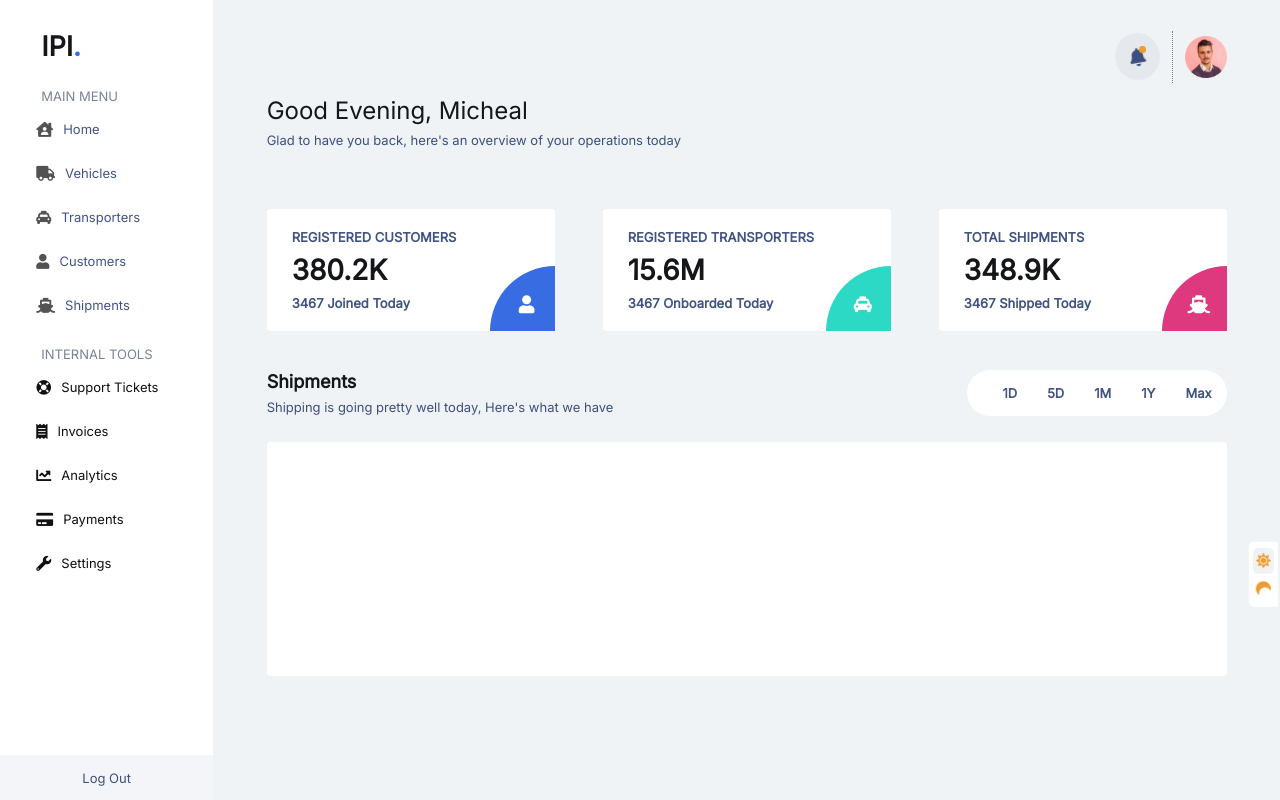
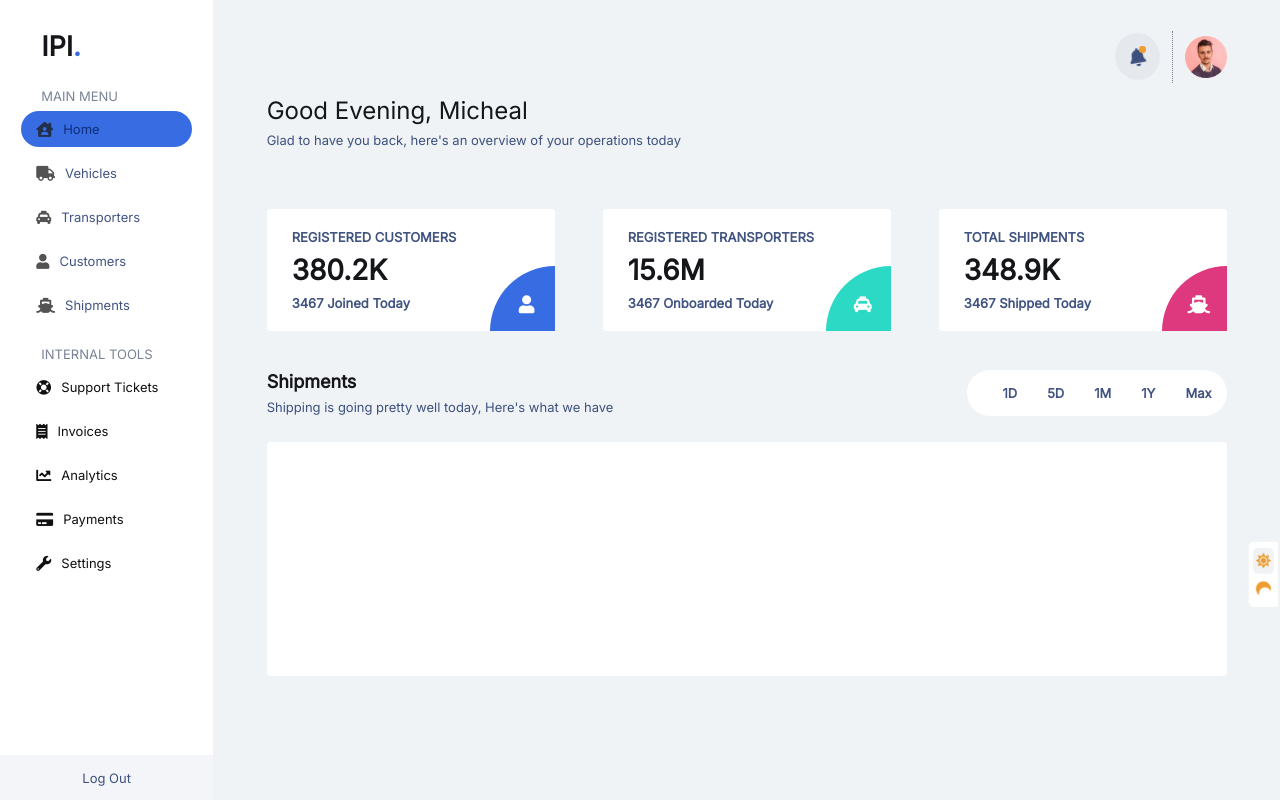
Before and after one commit to Praise-Oyeniyi/Logistics-Dashboard, a React (Create React App) app: page / in a window 1280 px wide. Built offline with nearby package versions, Linux system fonts and the light colour scheme; a web font is replaced by a local one.

Commit message:
updated errors

```diff
--- a/package.json
+++ b/package.json
@@ -38,5 +38,8 @@
       "last 1 firefox version",
       "last 1 safari version"
     ]
+  },
+  "devDependencies": {
+    "web-vitals": "^2.1.4"
   }
 }
--- a/src/App.js
+++ b/src/App.js
@@ -4,8 +4,9 @@ import Shipments from './Components/Shipments';
 import Vehicles from './Components/VehiclePage/Vehicles';
 import Customers from './Components/Customers'
 import Transporters from './Components/Transporters'
-import { Router, Routes, Route} from 'react-router-dom';
+import { Routes, Route, Switch} from 'react-router-dom';
 import React, { useState } from 'react';
+import Home from './Components/Home';
 
 
 
@@ -72,29 +73,16 @@ function App() {
     }
   }
 
-  const [nav, navActive] = useState({
-    clickedState: null,
-    objects: [{id:1, linked: '/', link: 'Home', icon: 'fa fa-solid fa-house-user'},
-      {id:2, linked: 'Vehicles', link: 'Vehicles', icon: 'fa fa-solid fa-truck'},
-      {id:3, linked: 'Transporters', link: 'Transporters', icon: 'fa fa-solid fa-taxi'},
-      {id:4, linked: 'Customers', link: 'Customers', icon: 'fa fa-solid fa-user'},
-      {id:5, linked: 'Shipments', link: 'Shipments', icon: 'fa fa-solid fa-ship'},
-    ]
-  })
 
   return (
     <div className="App">
     <Routes>
-      <Route exact path='/'/>
+      <Route exact path='/' element={<Home lightTheme={lightTheme} themeSwitcher={themeSwitcher} setLightTheme={setLightTheme} chartState={chartState} toggleActive={toggleActive} toggleActiveStyles={toggleActiveStyles}/>}/>
       <Route path='/Vehicles' element={<Vehicles closePopUp ={closePopUp} trackingDiv={trackingDiv} trackShipment={trackShipment}/>}/>
       <Route path='/Transporters' element={<Transporters />}/>
       <Route path='/Customers' element={<Customers />}/>
       <Route path='/Shipments' element={<Shipments />}/>
     </Routes>
-      <div className="body">
-          <Sidebar nav={nav}/>
-          <Body lightTheme={lightTheme} themeSwitcher={themeSwitcher} setLightTheme={setLightTheme} chartState={chartState} toggleActive={toggleActive} toggleActiveStyles={toggleActiveStyles}/>
-      </div>
     </div>
   );
 }
--- /dev/null
+++ b/src/Components/Home.js
@@ -0,0 +1,14 @@
+import React from 'react'
+import Sidebar from './Sidebar'
+import Body from './Body'
+
+const Home = ({lightTheme,themeSwitcher,setLightTheme,chartState, toggleActive,toggleActiveStyles}) => {
+  return (
+    <div className="body">
+          <Sidebar/>
+          <Body lightTheme={lightTheme} themeSwitcher={themeSwitcher} setLightTheme={setLightTheme} chartState={chartState} toggleActive={toggleActive} toggleActiveStyles={toggleActiveStyles}/>
+      </div>
+  )
+}
+
+export default Home
--- a/src/Components/Sidebar.js
+++ b/src/Components/Sidebar.js
@@ -1,28 +1,19 @@
 import React from 'react'
-import {Routes, Link} from 'react-router-dom'
+import {NavLink} from 'react-router-dom'
 
-const Sidebar = ({nav}) => {
+const Sidebar = () => {
     return (
         <div className='sidebar-holder'>
             <div className="sidebar-outer">
-                <Link to='/Home'><h3 className="logo">IPI<span>.</span></h3></Link>
+                <NavLink to='/'><h3 className="logo">IPI<span>.</span></h3></NavLink>
                 <div className="main-menu-links">
                     <h4 className="main-menu-header">MAIN MENU</h4>
 
-
-
-                    {nav?.objects.map((e,index)=>
-                        (<Link to={'/'+e?.linked} key={index} ><p><i className={e.icon}></i>{e?.link}</p></Link>)
-                    )}
-
-
-
-
-                    {/* <Link to='/Home'><p className={toggleSideBarActiveeStyles({key:1})} onClick={()=>{toggleSideBarActive('1');toggleSideBarActivee('1')}}><i className="fa fa-solid fa-house-user"></i>Home</p></Link> */}
-                    {/* <Link to='/Vehicles' key={'2'}><p><i className="fa fa-solid fa-truck"></i>Vehicles</p></Link>
-                    <Link to='/Transporters' key={'3'}><p><i className="fa fa-solid fa-taxi"></i>Transporters</p></Link>
-                    <Link to='/Customers' key={'4'}><p><i className="fa fa-solid fa-user"></i>Customers</p></Link>
-                    <Link to='/Shipments'key={'5'}><p><i className="fa fa-solid fa-ship"></i>Shipments</p></Link> */}
+                    <NavLink to='/'><p ><i className="fa fa-solid fa-house-user"></i>Home</p></NavLink>
+                    <NavLink to='/Vehicles' key={'2'}><p><i className="fa fa-solid fa-truck"></i>Vehicles</p></NavLink>
+                    <NavLink to='/Transporters' key={'3'}><p><i className="fa fa-solid fa-taxi"></i>Transporters</p></NavLink>
+                    <NavLink to='/Customers' key={'4'}><p><i className="fa fa-solid fa-user"></i>Customers</p></NavLink>
+                    <NavLink to='/Shipments'key={'5'}><p><i className="fa fa-solid fa-ship"></i>Shipments</p></NavLink>
                 </div>
                 <div className="internal-tools">
                     <h4 className="internal-tools-header" key={'6'}>INTERNAL TOOLS</h4>
--- a/src/index.css
+++ b/src/index.css
@@ -118,11 +118,14 @@ p,h4{
 .internal-tools p{
   color:var(--internal-tools-font-color);
 }
-.internal-tools p:hover, .main-menu-links p:hover{
+.internal-tools p:hover{
   background-color: var(--sidebar-hover);
   color:var(--sidebar-hover-font);
   transition: .5s ease;
   filter: grayscale(0);
+}
+.active p{
+  background-color: var(--sidebar-hover);
 }
 .internal-tools{
   margin-bottom:0px;
```
Also changed, not shown: 1 other file (tests, documents, lock files or other folders).
